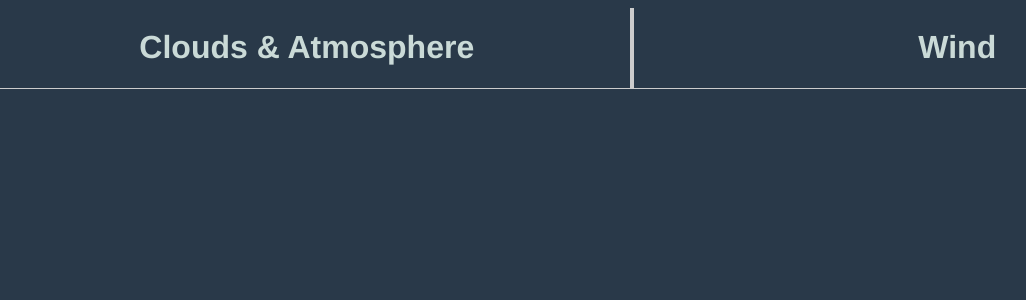
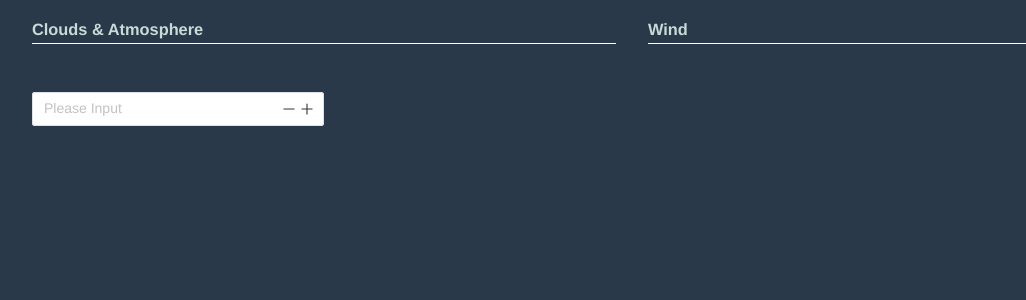
Before and after one commit to EMcNugget/WeatherEditor, a Vue app: page / in a window 1280 px wide. Shown: the top 300 px of the page, without its empty margins (8-1034 px from the left). Built offline with nearby package versions, Linux system fonts and the light colour scheme.

Commit message:
Added yarn, redid styles

```diff
--- a/package.json
+++ b/package.json
@@ -24,9 +24,11 @@
     "@vue/tsconfig": "^0.1.3",
     "eslint": "^8.34.0",
     "eslint-plugin-vue": "^9.9.0",
+    "naive-ui": "^2.34.3",
     "npm-run-all": "^4.1.5",
     "prettier": "^2.8.4",
     "typescript": "~4.8.4",
+    "vfonts": "^0.0.3",
     "vite": "^4.1.4",
     "vue-tsc": "^1.2.0"
   }
--- a/src/App.vue
+++ b/src/App.vue
@@ -1,88 +1,52 @@
+<script setup lang="ts"></script>
+
 <template>
-  <div class="wrapper">
+  <div class="main">
     <div class="left-pane">
-      <slot name="left-pane">
-        <div class="pane">
-          <h1>Clouds & Atmosphere</h1>
-        </div>
-      </slot>
+      <h3 class="title">Clouds & Atmosphere</h3>
+      <n-input-number class="forms" />
     </div>
-    <div class="divider" @mousedown="startResize"></div>
     <div class="right-pane">
-      <slot name="right-pane">
-        <div class="pane">
-          <h1>Wind</h1>
-        </div>
-      </slot>
+      <h3 class="title">Wind</h3>
     </div>
   </div>
 </template>
 
-<script setup lang="ts">
-const startResize = (e: MouseEvent) => {
-  const divider = e.target as HTMLElement
-  const leftPane = divider.previousElementSibling as HTMLElement
-  const rightPane = divider.nextElementSibling as HTMLElement
-  const startX = e.clientX
-  const startWidth = leftPane.offsetWidth
-
-  const mouseMove = (e: MouseEvent) => {
-    const newWidth = startWidth + (e.clientX - startX)
-    leftPane.style.width = `${newWidth}px`
-    rightPane.style.width = `${window.innerWidth - newWidth}px`
-  }
-
-  const mouseUp = () => {
-    window.removeEventListener('mousemove', mouseMove)
-    window.removeEventListener('mouseup', mouseUp)
-  }
-
-  window.addEventListener('mousemove', mouseMove)
-  window.addEventListener('mouseup', mouseUp)
-
-  return () => {
-    window.removeEventListener('mousemove', mouseMove)
-    window.removeEventListener('mouseup', mouseUp)
-  }
-}
-</script>
+<script></script>
 
 <style scoped>
-.separator {
-  width: 0.5rem;
-  cursor: ew-resize;
-  background-color: #4f6c89;
+.main {
+  display: flex;
+  flex-direction: row;
+  width: 100%;
 }
-
-.wrapper {
-  display: flex;
-  justify-content: space-between;
-  border-bottom: 1px solid #ccc;
-  height: 100%;
-  max-width: 100%;
-}
-
 .left-pane {
   display: flex;
   justify-content: center;
-  margin-right: 1rem;
+  flex-direction: column;
   width: 50%;
   height: 100%;
   overflow: hidden;
+  padding-left: 2.5rem;
+}
+
+.forms {
+  width: 50%;
+}
+
+.title {
+  border-bottom: white 1px solid;
+  margin-bottom: 3rem;
 }
 
 .right-pane {
   display: flex;
   justify-content: center;
-  margin-left: 1rem;
+  flex-direction: column;
+  padding-left: 2rem;
   width: 50%;
   height: 100%;
   overflow: hidden;
-}
-
-.divider {
-  width: 5px;
-  cursor: ew-resize;
-  background-color: #ccc;
+  padding-right: 2.5rem;
 }
 </style>
--- a/src/main.ts
+++ b/src/main.ts
@@ -1,11 +1,14 @@
 import { createApp } from 'vue'
 import { createPinia } from 'pinia'
 import App from './App.vue'
+import naive from "naive-ui";
+
 
 import './assets/main.css'
 
 const app = createApp(App)
 
 app.use(createPinia())
+app.use(naive)
 
 app.mount('#app')
```
Also changed, not shown: 2 other files (tests, documents, lock files or other folders).
